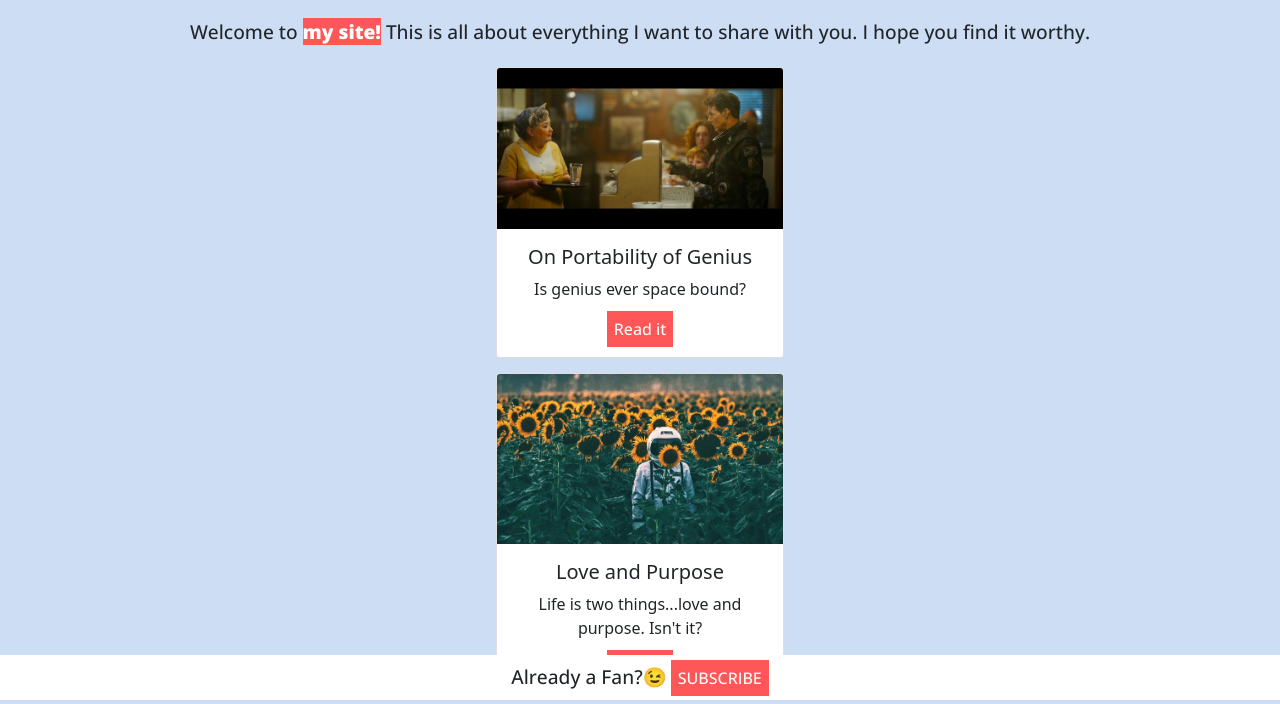
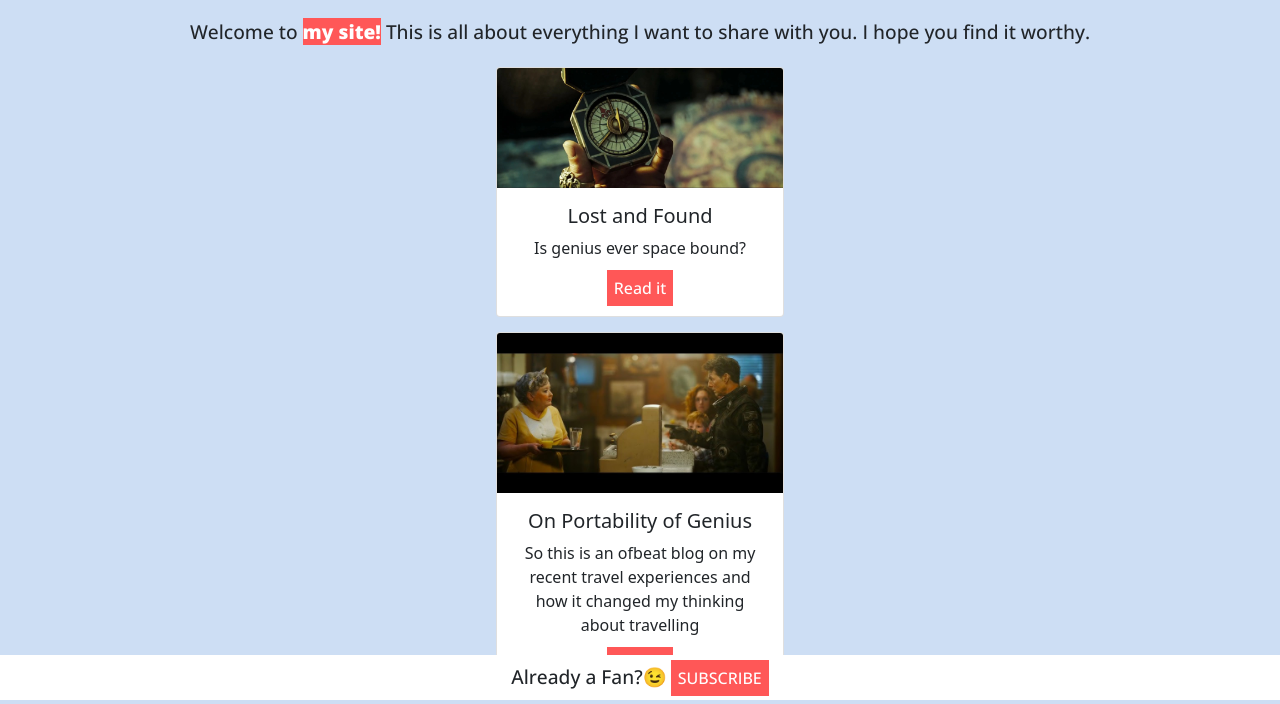
Before and after one commit to thekingofearth/blog, a website: page public/index.html in a window 1280 px wide. Shown: the part 96-800 px from the top of the page. Drawn offline with nearby package versions, Linux system fonts and the light colour scheme.

Commit message:
Blog header

```diff
--- a/public/index.html
+++ b/public/index.html
@@ -39,11 +39,23 @@
             <div class="row justify-content-center">
               <div class="col">
                 <div class="card" style="width: 18rem;">
+                    <img src="images/lostandfound.jpg" class="card-img-top" alt="...">
+                    <div class="card-body">
+                      <h5 class="card-title">Lost and Found</h5>
+                      <p class="card-text">Is genius ever space bound?</p>
+                      <a href="blogs/genius.html" class="subscribe-button">Read it</a>
+                    </div>
+                </div>
+
+
+
+              <div class="col">
+                <div class="card" style="width: 18rem;">
                     <img src="images/hq720.jpg" class="card-img-top" alt="...">
                     <div class="card-body">
                       <h5 class="card-title">On Portability of Genius</h5>
-                      <p class="card-text">Is genius ever space bound?</p>
-                      <a href="blogs/genius.html" class="subscribe-button">Read it</a>
+                      <p class="card-text">So this is an ofbeat blog on my recent travel experiences and how it changed my thinking about travelling</p>
+                      <a href="blogs/lostandfound.html" class="subscribe-button">Read it</a>
                     </div>
                 </div>
               <div class="col">
```
